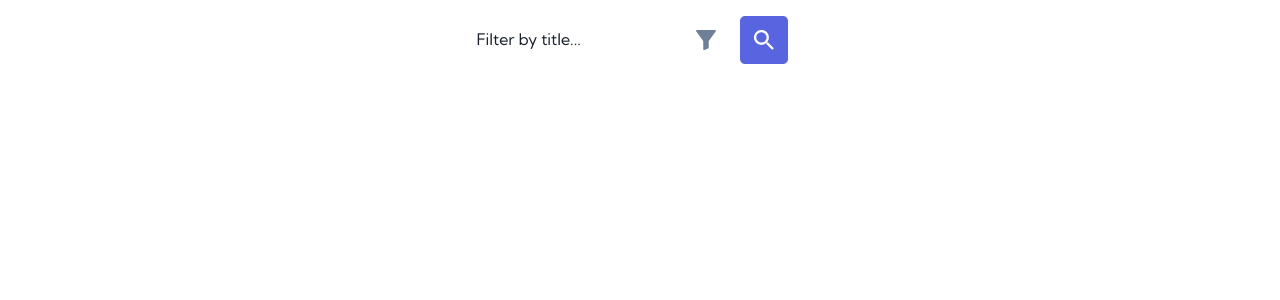
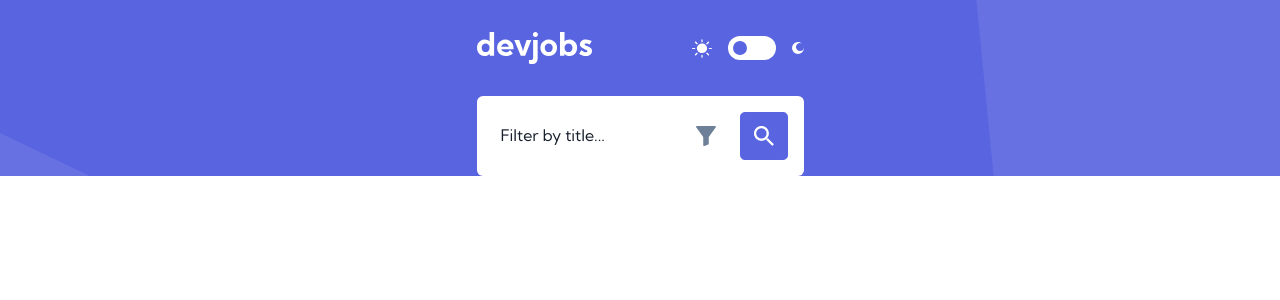
Before and after one commit to ljimshitashvili/devjobs-web-app, a React (Vite) app: page / in a window 1280 px wide. Shown: the top 300 px of the page. Built offline with nearby package versions, Linux system fonts and the light colour scheme.

Commit message:
Header design

```diff
--- a/src/App.tsx
+++ b/src/App.tsx
@@ -1,10 +1,12 @@
 import styled from "styled-components";
 import GlobalStyle from "./GlobalStyle";
-import { Filter } from "./Components";
+import { Filter, Header } from "./Components";
+import { bgMobileHeader } from "./assets";
 
 function App() {
   return (
     <Container>
+      <Header />
       <Filter />
       <GlobalStyle />
     </Container>
@@ -18,4 +20,9 @@ const Container = styled.div`
   flex-direction: column;
   width: 100%;
   align-items: center;
+  background-image: url(${bgMobileHeader});
+  background-repeat: no-repeat;
+  background-position-x: center;
+  background-size: 100% auto;
+  background-color: #f4f6f8;
 `;
--- a/src/Components/Filter.tsx
+++ b/src/Components/Filter.tsx
@@ -30,6 +30,7 @@ const FilterContainer = styled.div`
     max-width: 327px;
     border-radius: 6px;
     border: none;
+    padding-left: 24px;
   }
 
   ::placeholder {
--- /dev/null
+++ b/src/Components/Header.tsx
@@ -0,0 +1,50 @@
+import { styled } from "styled-components";
+import { logo, sun, moon } from "../assets";
+
+const Header = () => {
+  return (
+    <Container>
+      <img src={logo} alt="Logo" />
+      <div className="switcher">
+        <img src={sun} alt="Sun Icon" />
+        <div className="button">
+          <div className="circle"></div>
+        </div>
+        <img src={moon} alt="Moon Icon" />
+      </div>
+    </Container>
+  );
+};
+
+export default Header;
+
+const Container = styled.div`
+  display: flex;
+  width: 100%;
+  max-width: 375px;
+  padding: 32px 24px;
+  justify-content: space-between;
+
+  .switcher {
+    display: flex;
+    align-items: center;
+    gap: 16px;
+
+    .button {
+      width: 48px;
+      height: 24px;
+      background-color: white;
+      border-radius: 12px;
+      display: flex;
+      padding: 0 5px;
+      align-items: center;
+
+      .circle {
+        width: 14px;
+        height: 14px;
+        border-radius: 50%;
+        background-color: #5964e0;
+      }
+    }
+  }
+`;
--- a/src/Components/index.ts
+++ b/src/Components/index.ts
@@ -1 +1,2 @@
 export { default as Filter } from "./Filter";
+export { default as Header } from "./Header";
--- a/src/assets/index.ts
+++ b/src/assets/index.ts
@@ -1,2 +1,6 @@
 export { default as bgFilter } from "./mobile/icon-filter.svg";
 export { default as searchIconMOB } from "./mobile/searchIcon.png";
+export { default as logo } from "./desktop/logo.svg";
+export { default as bgMobileHeader } from "./mobile/bg-pattern-header.svg";
+export { default as sun } from "./desktop/icon-sun.svg";
+export { default as moon } from "./desktop/icon-moon.svg";
```
